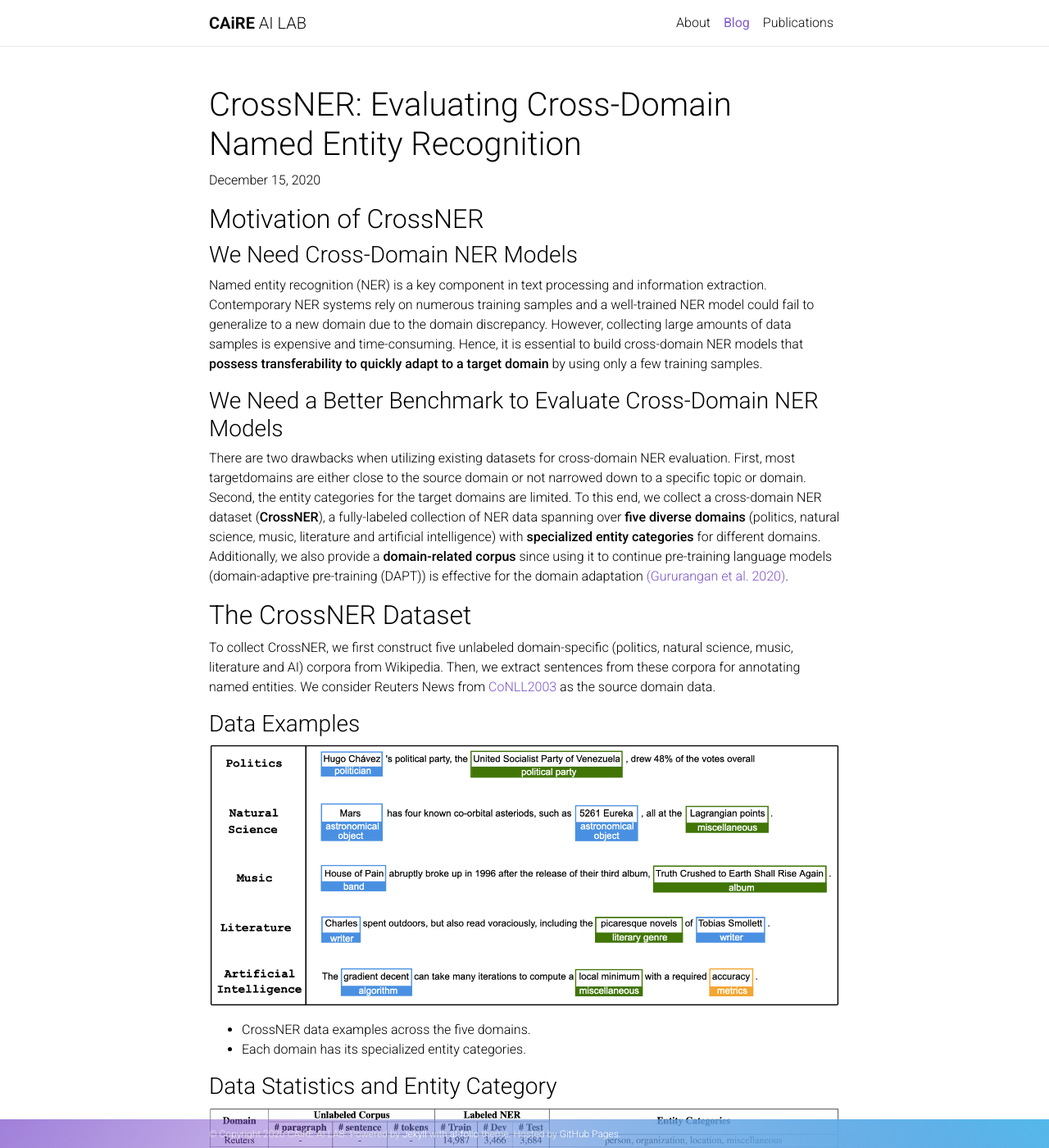
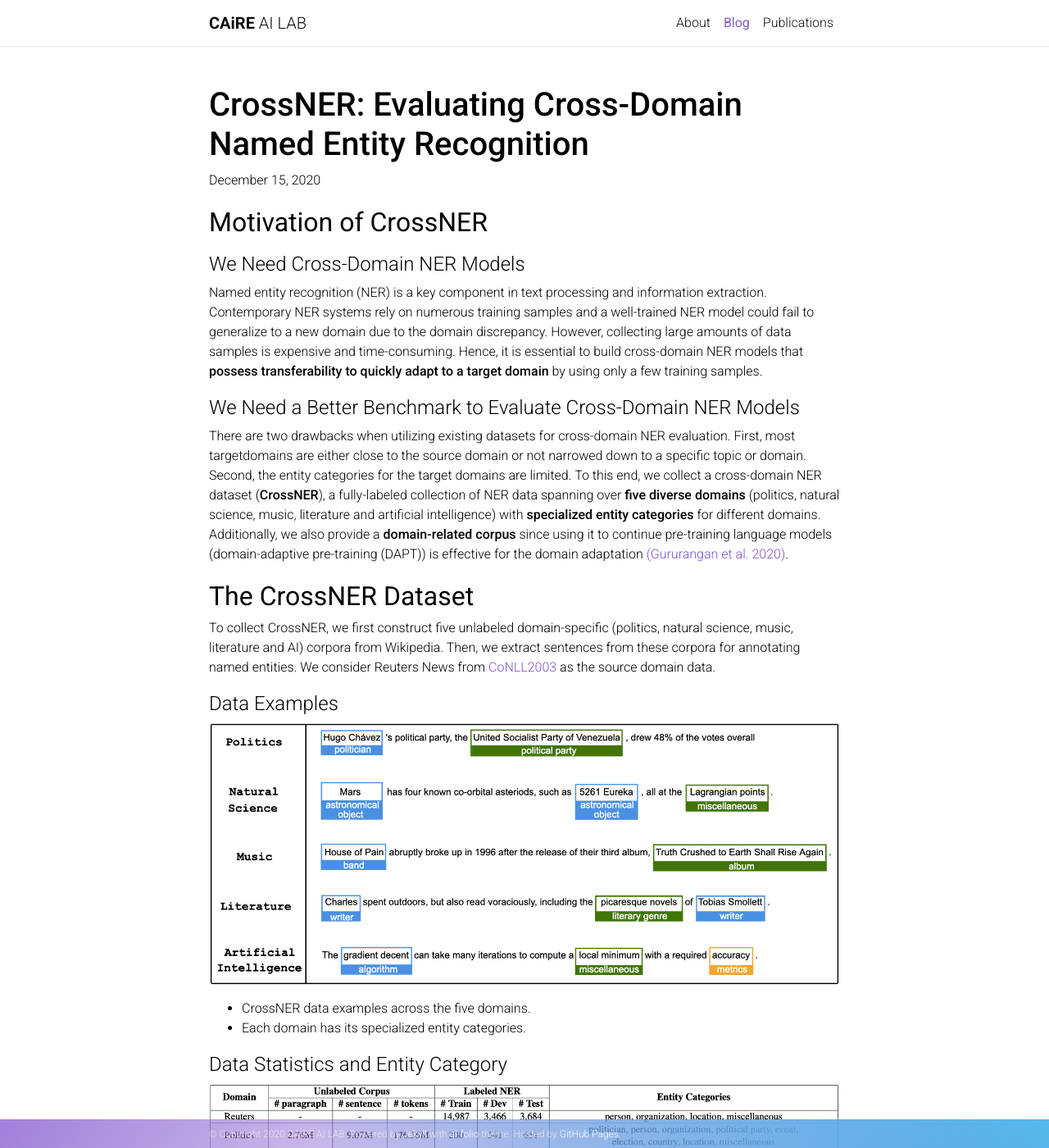
Before and after one commit to HLTCHKUST/HLTCHKUST.github.io, a Jekyll site: the page built from _posts/2020-12-15-crossner.md, in a window 1280 px wide and 1400 px high. Shown: the whole window at 82% size. Built offline with Jekyll 4.4.1, drawn with Linux system fonts in a browser that asks for light colours; nearby versions of some CDN libraries; a style sheet for code colours, icons or effects is not loaded.

Commit message:
update blog page style

```diff
--- a/_layouts/post.html
+++ b/_layouts/post.html
@@ -7,6 +7,24 @@ layout: default
   {{ page._styles }}
 </style>
 {% endif %}
+
+<style type="text/css">
+  h1 {
+    font-weight: 500;
+  }
+
+  h2 {
+    margin-top: 20px;
+    font-size: 2rem;
+    font-weight: 400;
+  }
+
+  h3 {
+    margin-top: 18px;
+    font-size: 1.5rem;
+    font-weight: 300;
+  }
+</style>
 
 <div class="post">
 
```
